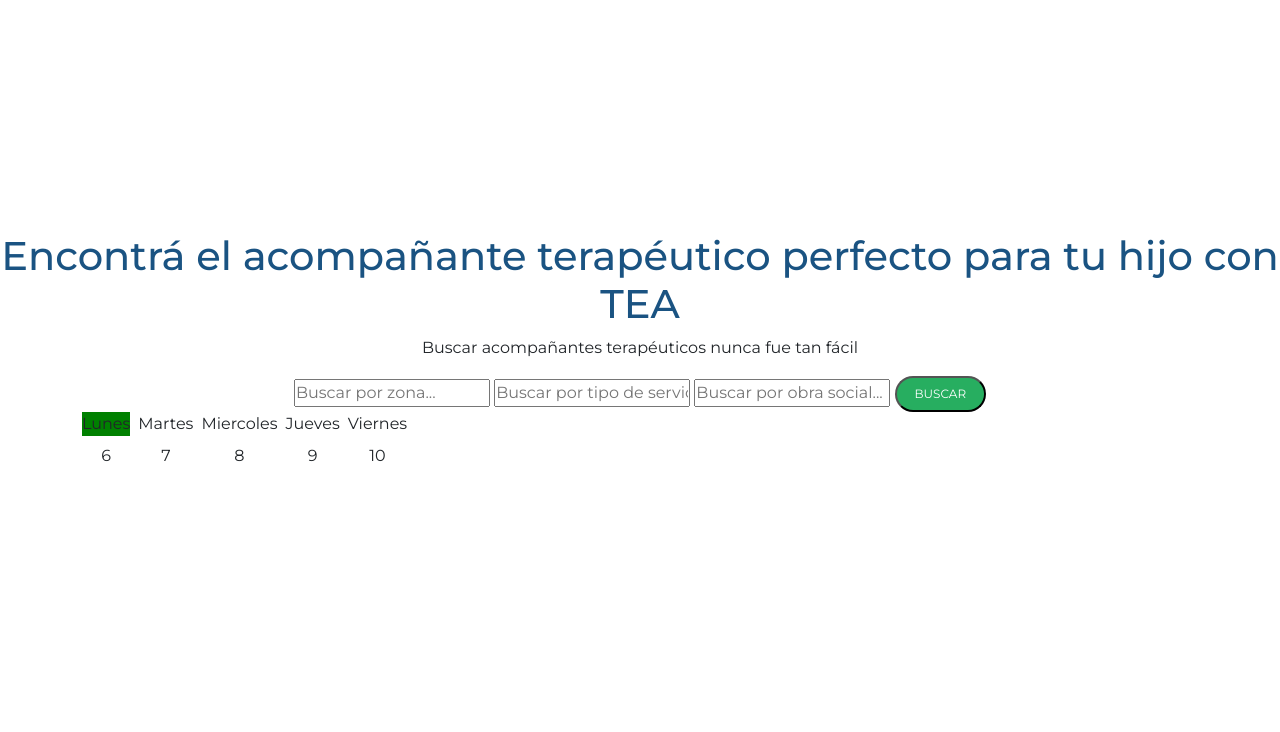
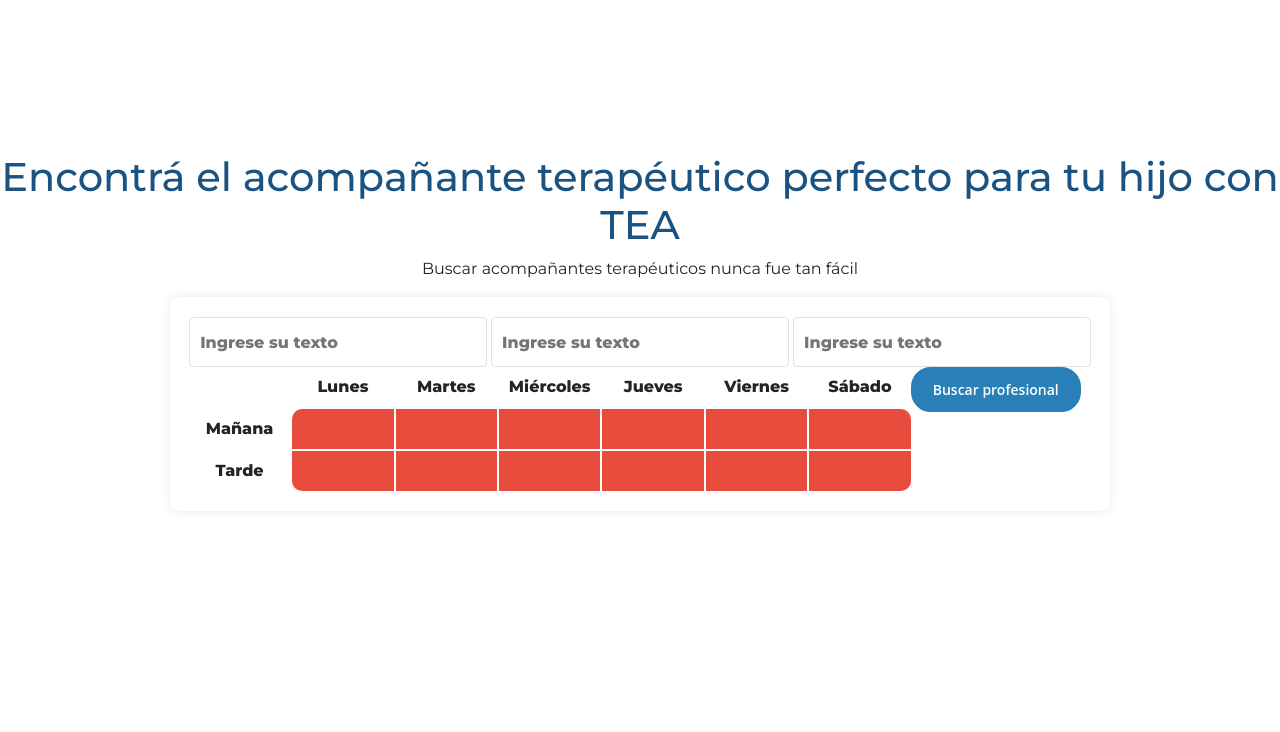
Before and after one commit to Tehuelches-Team/TEAyudo.Frontend, a website: page src/Inicio/index.html in a window 1280 px wide. Shown: the part 68-800 px from the top of the page. Drawn offline with nearby package versions, Linux system fonts and the light colour scheme.

Commit message:
tratando de que ande la cosa

```diff
--- a/src/Inicio/index.css
+++ b/src/Inicio/index.css
@@ -191,3 +191,122 @@ body {
 
 
 }
+
+.contenedor {
+    width: 940px;
+    margin: 0 auto;
+    /* Establece márgenes automáticos a los lados para centrar */
+}
+
+.bloque-busqueda {
+    width: 100%;
+    /* Ancho del 90% para adaptarse al ancho del contenedor padre */
+    margin: 0 auto;
+    /* Centra el div horizontalmente */
+    background-color: #ffffff;
+    /* Fondo blanco */
+    border-radius: 10px;
+    /* Bordes redondeados de 10 px */
+    box-shadow: 0 0 10px rgba(0, 0, 0, 0.1);
+    /* Sombra */
+    padding: 20px 2%;
+    /* Paddings superior e inferior de 20 px y laterales del 5% */
+    box-sizing: border-box;
+    /* Incluye el padding y el borde en el ancho total */
+}
+
+.mi-boton {
+    display: inline-block;
+    padding: 10px 20px;
+    font-family: 'Open Sans', sans-serif;
+    font-size: 14px;
+    font-weight: 600;
+    /* Agregado para hacer el texto en negrita */
+    color: #ffffff;
+    background-color: #2980b9;
+    border: 2px solid #2980b9;
+    border-radius: 20px;
+    /* Ajustado para hacer los bordes más redondeados */
+    text-align: center;
+    text-decoration: none;
+    vertical-align: middle;
+    cursor: pointer;
+    transition: background-color 0.3s ease;
+}
+
+/* Cambio de color al pasar el mouse sobre el botón */
+.mi-boton:hover {
+    background-color: #1c6499;
+}
+
+.separador-tabla-boton {
+    display: flex;
+
+}
+
+/* tabla de horarios */
+.tablaHorarios {
+    display: grid;
+    grid-template-columns: repeat(7, 1fr);
+    grid-gap: 2px;
+    width: 80%;
+}
+
+.boton-busqueda {}
+
+.celda {
+    width: 100%;
+    height: 40px;
+    text-align: center;
+    line-height: 40px;
+    font-weight: bold;
+    /* Fuente en negrita */
+    cursor: pointer;
+
+}
+
+.celda-clic {
+    background-color: #e74c3c;
+
+}
+
+.celda-verde {
+    background-color: #2ecc71;
+}
+
+.celda-izquierda-sup {
+    border-top-left-radius: 10px;
+}
+
+.celda-izquierda-inf {
+    border-bottom-left-radius: 10px;
+}
+
+.celda-derecha-sup {
+    border-top-right-radius: 10px;
+}
+
+.celda-derecha-inf {
+    border-bottom-right-radius: 10px;
+}
+
+/* input de texto */
+
+.input-container {
+    display: inline-block;
+    /* Establece el contenedor en línea */
+    position: relative;
+    width: 33%;
+    height: 50px;
+}
+
+.custom-input {
+    width: 100%;
+    height: 100%;
+    padding: 10px;
+    box-sizing: border-box;
+    border: 1px solid #E0E0E0;
+    border-radius: 4.5px;
+    font-weight: bold;
+    outline: none;
+}
--- a/src/Inicio/index.html
+++ b/src/Inicio/index.html
@@ -49,26 +49,64 @@
             </div>
             <div class="main_searchbox container">
 
-                <form action="" class="main__form">
+                <!-- <form action="" class="main__form">
                     <input type="text" class="main__input" placeholder="Buscar por zona...">
                     <input type="text" class="main__input" placeholder="Buscar por tipo de servicio...">
                     <input type="text" class="main__input" placeholder="Buscar por obra social...">
                     <button class="main__button">Buscar</button>
 
-                </form>
-                <div class="buscador">
-                    <section class="layout">
-                        <div class="dia">Lunes</div>
-                        <div>Martes</div>
-                        <div>Miercoles</div>
-                        <div>Jueves</div>
-                        <div>Viernes</div>
-                        <div>6</div>
-                        <div>7</div>
-                        <div>8</div>
-                        <div>9</div>
-                        <div>10</div>
-                    </section>
+                </form> -->
+                <div class="contenedor">
+
+                    <div class="bloque-busqueda">
+                        <div class="input-container">
+                            <input type="text" class="custom-input" placeholder="Ingrese su texto">
+                        </div>
+                        <div class="input-container">
+                            <input type="text" class="custom-input" placeholder="Ingrese su texto">
+                        </div>
+                        <div class="input-container">
+                            <input type="text" class="custom-input" placeholder="Ingrese su texto">
+                        </div>
+
+                        <div class="separador-tabla-boton">
+                            <div class="tablaHorarios" id="tablaHorarios">
+                                <div class="celda"></div>
+                                <div class="celda">Lunes</div>
+                                <div class="celda">Martes</div>
+                                <div class="celda">Miércoles</div>
+                                <div class="celda">Jueves</div>
+                                <div class="celda">Viernes</div>
+                                <div class="celda">Sábado</div>
+
+                                <div class="celda" onclick="cambiarColor(this)">Mañana</div>
+                                <div id="1" class="celda celda-clic celda-izquierda-sup" onclick="cambiarColor(this)">
+                                </div>
+                                <div id="2" class="celda celda-clic" onclick="cambiarColor(this)"></div>
+                                <div id="3" class="celda celda-clic" onclick="cambiarColor(this)"></div>
+                                <div id="4" class="celda celda-clic" onclick="cambiarColor(this)"></div>
+                                <div id="5" class="celda celda-clic" onclick="cambiarColor(this)"></div>
+                                <div id="6" class="celda celda-clic celda-derecha-sup" onclick="cambiarColor(this)">
+                                </div>
+
+                                <div id="" class="celda" onclick="cambiarColor(this)">Tarde</div>
+                                <div id="7" class="celda celda-clic celda-izquierda-inf" onclick="cambiarColor(this)">
+                                </div>
+                                <div id="8" class="celda celda-clic" onclick="cambiarColor(this)"></div>
+                                <div id="9" class="celda celda-clic" onclick="cambiarColor(this)"></div>
+                                <div id="10" class="celda celda-clic" onclick="cambiarColor(this)"></div>
+                                <div id="11" class="celda celda-clic" onclick="cambiarColor(this)"></div>
+                                <div id="12" class="celda celda-clic celda-derecha-inf" onclick="cambiarColor(this)">
+                                </div>
+                            </div>
+                            <div class="boton-busqueda"> <a href="#" class="mi-boton" id="buscarProfesional">Buscar
+                                    profesional</a>
+                            </div>
+                        </div>
+
+
+                    </div>
+
                 </div>
 
             </div>
@@ -171,6 +209,12 @@
             </div>
         </div>
     </footer>
+    <script>
+        function cambiarColor(elemento) {
+            elemento.classList.toggle('celda-verde');
+        }
+    </script>
+    <script type="module" src="./index.js"></script>
 </body>
 
 </html>
--- /dev/null
+++ b/src/Inicio/index.js
@@ -0,0 +1,88 @@
+window.onload = function () {
+  //cargarInicio();
+};
+
+document
+  .getElementById("buscarProfesional")
+  .addEventListener("click", function () {
+    cargarSeleccion();
+  });
+function cargarSeleccion() {
+  let agenda = [];
+  const seleccion = document.querySelectorAll(".celda-verde");
+  seleccion.forEach((elemento) => {
+    agenda.push(elemento.id);
+  });
+  console.log(crearNumeroBinario(agenda));
+  //console.log(transformarArreglo(agenda));
+}
+
+function armarBinario(agenda) {
+  let semana = ["1", "2", "3", "4", "5", "6"];
+  let horario = ["8", "9", "10", "11", "12"];
+
+  return binario;
+}
+
+function crearNumeroBinario(arreglo) {
+  // Verificar que el arreglo tiene la longitud esperada
+  // Función auxiliar para convertir un ID a un bit (1 o 0)
+  function idToBit(id, rangoInicio, rangoFin) {
+    return id >= rangoInicio && id <= rangoFin ? 1 : 0;
+  }
+
+  // Llenar con 0 los lugares que falten antes de dividir el primer arreglo
+  var primeros6 = Array(6)
+    .fill(0)
+    .map((_, index) =>
+      arreglo[index] ? idToBit(Number(arreglo[index]), 1, 6) : 0
+    );
+
+  // Dividir el primer arreglo en dos partes y revertirlos
+  var diasMañana = primeros6.reverse();
+  var diasTarde = arreglo.map((ocupado) => (ocupado === "1" ? 1 : 0)).reverse();
+
+  // Asegurar que ambas partes tengan la longitud esperada y agregar ceros si es necesario
+  diasMañana = diasMañana.concat(Array(6 - diasMañana.length).fill(0));
+  diasTarde = diasTarde.concat(Array(6 - diasTarde.length).fill(0));
+
+  // Crear el número binario final concatenando los días y las tardes
+  var numeroBinario = diasMañana.concat(diasTarde).join("");
+
+  return numeroBinario;
+}
+
+function transformarArreglo(arreglo) {
+  // Colocar 0 en las posiciones que no hay número
+  for (let i = 0; i < arreglo.length; i++) {
+    if (arreglo[i] === undefined || arreglo[i] === null) {
+      arreglo[i] = 0;
+    }
+  }
+
+  // Convertir los números a 1
+  for (let i = 0; i < arreglo.length; i++) {
+    if (typeof arreglo[i] === "number" && arreglo[i] >= 1 && arreglo[i] <= 6) {
+      arreglo[i] = 1;
+    } else if (
+      typeof arreglo[i] === "number" &&
+      arreglo[i] >= 7 &&
+      arreglo[i] <= 12
+    ) {
+      arreglo[i] = 1;
+    }
+  }
+
+  // Convertir el arreglo a binario
+  let binario = "";
+  for (let i = 0; i < arreglo.length; i++) {
+    binario += arreglo[i] + "";
+  }
+
+  return binario;
+}
+
+// const arreglo = ["2", "4", "5", "8", "10", "11"];
+// const resultado = convertirArreglo(arreglo);
+
+// console.log(resultado); // "010110010110"
```
